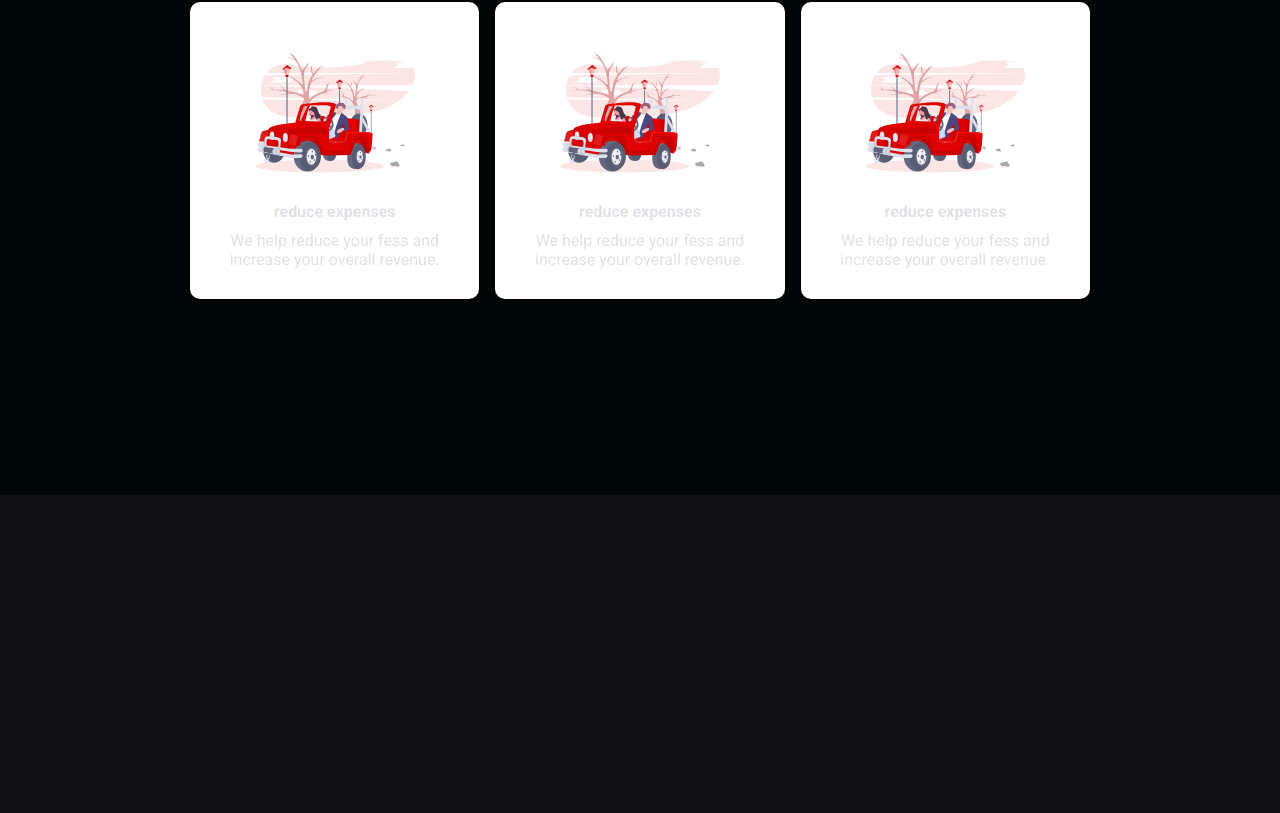
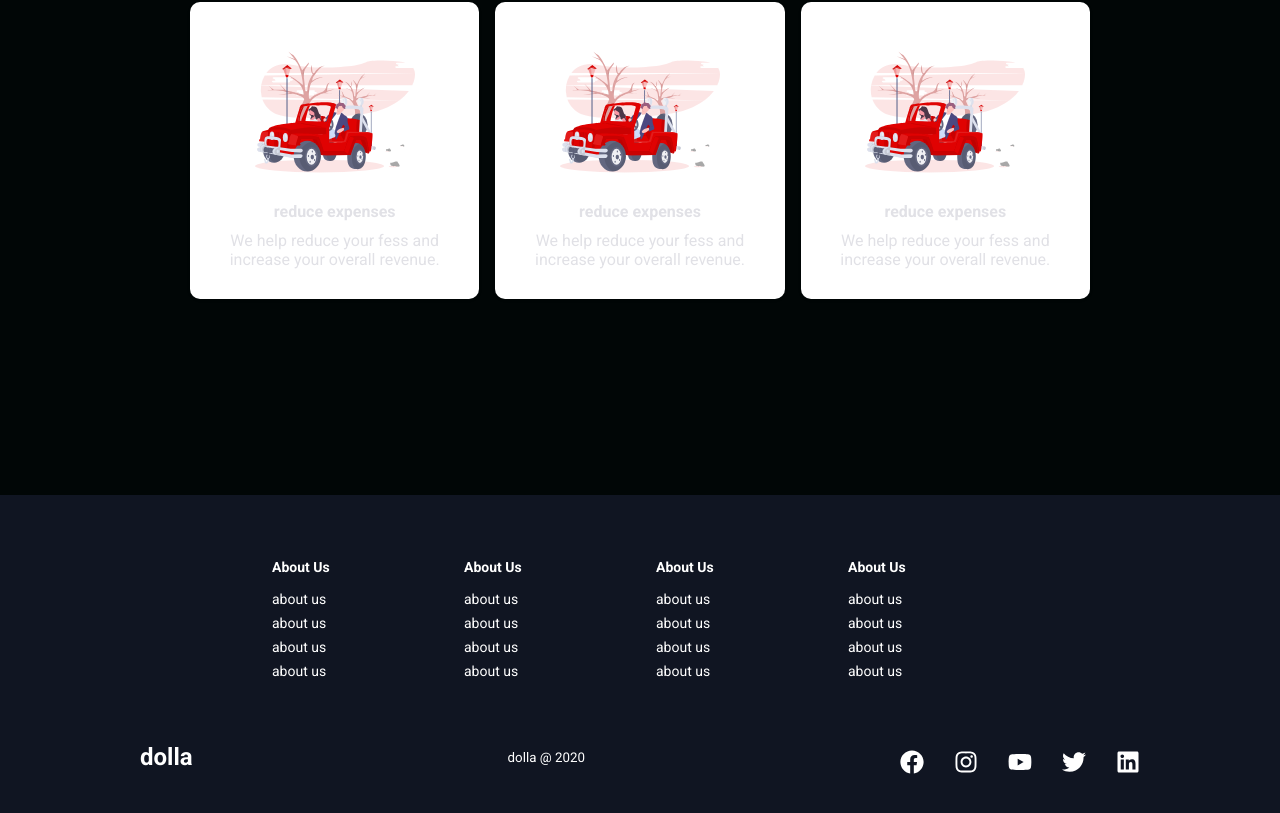
Before and after one commit to rfnsilva/portifolio_pre, a Next.js app in the folder client/: page / in a window 1280 px wide. Shown: the part 1865-2678 px from the top of the page. Before the commit the page ends 2360 px from the top, so only its background shows below. Built offline with nearby package versions, Linux system fonts and the light colour scheme.

Commit message:
criando e finalizando footer

```diff
--- /dev/null
+++ b/client/src/components/footer/index.tsx
@@ -0,0 +1,100 @@
+import React from 'react'
+import {
+  FaFacebook,
+  FaInstagram,
+  FaLinkedin,
+  FaTwitter,
+  FaYoutube
+} from 'react-icons/fa'
+
+import {
+  Container,
+  Wrapper,
+  LinksContainer,
+  LinksWrapper,
+  LinksItems,
+  LinksItemsTitle,
+  Links,
+  SocialIconLink,
+  SocialIcons,
+  WebSite,
+  SocialLogo,
+  SocialMediaWrapper,
+  SocialMedia
+} from './styles'
+
+const footer: React.FC = () => {
+  return (
+    <Container>
+      <Wrapper>
+        <LinksContainer>
+          <LinksWrapper>
+            <LinksItems>
+              <LinksItemsTitle>About Us</LinksItemsTitle>
+              <Links>about us</Links>
+              <Links>about us</Links>
+              <Links>about us</Links>
+              <Links>about us</Links>
+            </LinksItems>
+
+            <LinksItems>
+              <LinksItemsTitle>About Us</LinksItemsTitle>
+              <Links>about us</Links>
+              <Links>about us</Links>
+              <Links>about us</Links>
+              <Links>about us</Links>
+            </LinksItems>
+          </LinksWrapper>
+
+          <LinksWrapper>
+            <LinksItems>
+              <LinksItemsTitle>About Us</LinksItemsTitle>
+              <Links>about us</Links>
+              <Links>about us</Links>
+              <Links>about us</Links>
+              <Links>about us</Links>
+            </LinksItems>
+
+            <LinksItems>
+              <LinksItemsTitle>About Us</LinksItemsTitle>
+              <Links>about us</Links>
+              <Links>about us</Links>
+              <Links>about us</Links>
+              <Links>about us</Links>
+            </LinksItems>
+          </LinksWrapper>
+        </LinksContainer>
+
+        <SocialMedia>
+          <SocialMediaWrapper>
+            <SocialLogo>dolla</SocialLogo>
+            <WebSite>dolla @ {new Date().getFullYear()}</WebSite>
+            <SocialIcons>
+              <SocialIconLink href="#" target="_blank" arial-label="facebook">
+                <FaFacebook />
+              </SocialIconLink>
+
+              <SocialIconLink href="#" target="_blank" arial-label="instagram">
+                <FaInstagram />
+              </SocialIconLink>
+
+              <SocialIconLink href="#" target="_blank" arial-label="youtube">
+                <FaYoutube />
+              </SocialIconLink>
+
+              <SocialIconLink href="#" target="_blank" arial-label="twitter">
+                <FaTwitter />
+              </SocialIconLink>
+
+              <SocialIconLink href="#" target="_blank" arial-label="linkedin">
+                <FaLinkedin />
+              </SocialIconLink>
+            </SocialIcons>
+          </SocialMediaWrapper>
+        </SocialMedia>
+      </Wrapper>
+    </Container>
+  )
+}
+
+export default footer
--- /dev/null
+++ b/client/src/components/footer/styles.ts
@@ -0,0 +1,115 @@
+import styled from 'styled-components'
+
+export const Container = styled.div`
+  background-color: #101522;
+`
+
+export const Wrapper = styled.div`
+  padding: 48px 24px;
+  display: flex;
+  flex-direction: column;
+  justify-content: center;
+  align-items: center;
+  max-width: 1100px;
+  margin: 0 auto;
+`
+
+export const LinksContainer = styled.div`
+  display: flex;
+  justify-content: center;
+
+  @media (max-width: 820px) {
+    padding-top: 32px;
+  }
+`
+
+export const LinksWrapper = styled.div`
+  display: flex;
+
+  @media (max-width: 820px) {
+    flex-direction: column;
+  }
+`
+
+export const LinksItems = styled.div`
+  display: flex;
+  flex-direction: column;
+  align-items: flex-start;
+  margin: 16px;
+  text-align: left;
+  width: 160px;
+  box-sizing: border-box;
+  color: #fff;
+
+  @media (max-width: 420px) {
+    margin: 0;
+    padding: 10px;
+    width: 100%;
+  }
+`
+
+export const LinksItemsTitle = styled.h1`
+  font-size: 14px;
+  margin-bottom: 16px;
+`
+
+// transformar isto em um link
+export const Links = styled.div`
+  color: #fff;
+  text-decoration: none;
+  margin-bottom: 0.5rem;
+  font-size: 14px;
+  cursor: pointer;
+
+  &:hover {
+    color: #01bf71;
+    transition: 0.3s ease-out;
+  }
+`
+
+export const SocialMedia = styled.section`
+  max-width: 1000px;
+  width: 100%;
+`
+
+export const SocialMediaWrapper = styled.div`
+  display: flex;
+  justify-content: space-between;
+  align-items: center;
+  max-width: 1100px;
+  margin: 40px auto 0 auto;
+
+  @media (max-width: 820px) {
+    flex-direction: column;
+  }
+`
+
+// transformar isto em um link
+export const SocialLogo = styled.div`
+  color: #fff;
+  justify-self: start;
+  cursor: pointer;
+  text-decoration: none;
+  font-size: 1.5rem;
+  display: flex;
+  align-items: center;
+  margin-bottom: 16px;
+  font-weight: bold;
+`
+
+export const WebSite = styled.small`
+  color: #fff;
+  margin-bottom: 16px;
+`
+
+export const SocialIcons = styled.div`
+  display: flex;
+  justify-content: space-between;
+  align-items: center;
+  width: 240px;
+`
+
+export const SocialIconLink = styled.a`
+  color: #fff;
+  font-size: 24px;
+`
--- a/client/src/pages/index.tsx
+++ b/client/src/pages/index.tsx
@@ -6,6 +6,7 @@ import MenuToggle from '../components/menuToggle'
 import HeroSection from '../components/heroSection'
 import InfoSection from '../components/infoSection'
 import ServicesSection from '../components/servicesSection'
+import Footer from '../components/footer'
 
 import { Container } from '../styles/pages/index'
 
@@ -43,6 +44,7 @@ export default function Home() {
       <HeroSection />
       <InfoSection />
       <ServicesSection />
+      <Footer />
     </Container>
   )
 }
```
